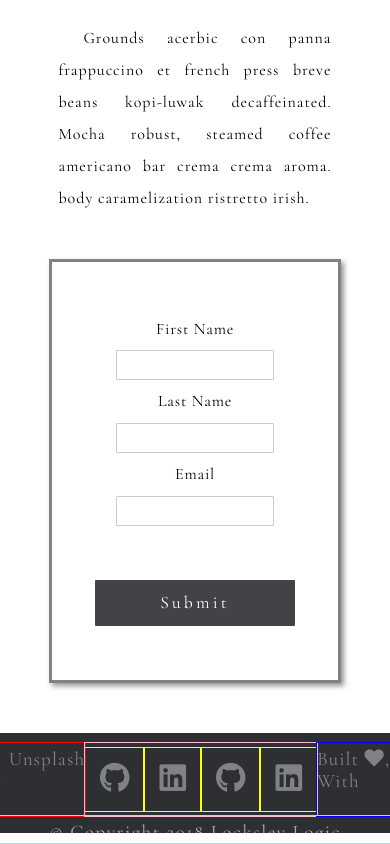
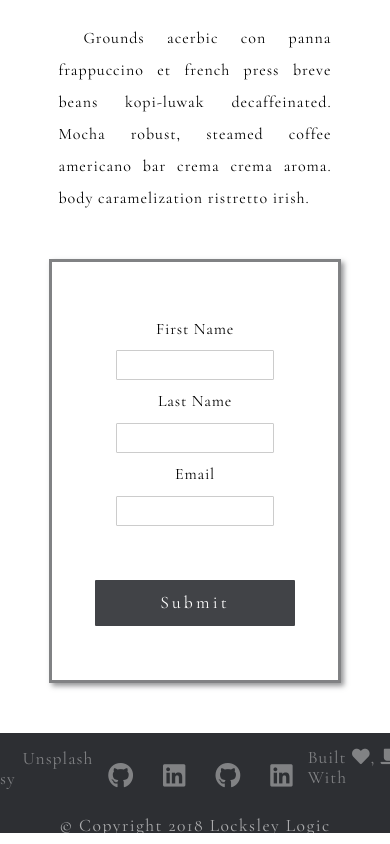
Before and after one commit to antdevelopment1/IntentManifestoApp, a website: page testing/index.html in a window 390 px wide. Shown: the part 2597-3441 px from the top of the page. Drawn offline with nearby package versions, Linux system fonts and the light colour scheme.

Commit message:
starts footer media queries

```diff
--- a/public/stylesheets/styles.css
+++ b/public/stylesheets/styles.css
@@ -630,7 +630,7 @@ input[type=submit]:hover {
 ====================== */
 .footer-section {
     display: flex;
-    flex-direction: row;
+    /* flex-direction: row; */
     /* justify-content: center; */
     /* align-items: space-between; */
     /* align-content: center; */
@@ -652,22 +652,22 @@ footer {
     padding-top: 10px;
 }
 
-.footer-links {
-    display: flex;
-    flex-direction: row;
-    justify-content: center;
-    align-content: center;
-    height: 100%;
-}
-
 .thanks-container {
-    display: flex;
+    /* display: flex; */
     flex-basis: 33.33%;
     flex-direction: row;
     align-content: center;
     justify-content: center;
     /* outline: 1px solid red; */
  }
+
+.footer-links {
+    display: flex;
+    /* flex-direction: row; */
+    justify-content: center;
+    align-content: center;
+    height: 100%;
+}
 
  .thanks,
  .learn {
@@ -699,7 +699,7 @@ footer {
 
 .footer-li {
     display: flex;
-    flex-direction: row;
+    /* flex-direction: row; */
     flex-basis: 33.33%;
     /* outline: 1px solid blue; */
     margin: 0 0 10px 0;
@@ -923,63 +923,20 @@ footer li {
 }
 
 @media screen and (max-width:1000px) {
-    .thanks-container {
-        display: flex;
-        flex-basis: 33.33%;
-        flex-direction: row;
-        align-content: center;
-        justify-content: center;
-        outline: 1px solid red;
-     }
 
      .thanks,
      .learn {
-        outline: 1px solid green;
-        font-size: 1.2rem;
-        letter-spacing: 1px;
-        color: rgba(255, 255, 255, .4);
-     }
-
-     .thanks span {
-        color: rgba(255, 255, 255, .4);
-        transition: color .2s ease-in-out .1s;
-        padding-left: 7px;
-     }
-
-     .learn-more {
-         display: flex;
-         flex-basis: 33.33%;
-         justify-content: center;
-         align-content: center;
-         outline: 1px solid blue;
-     }
-
-
-
-    .footer-li {
-        outline: 1px solid pink;
-    }
-
-    footer li {
-        display: flex;
-        flex-direction: row;
-        line-height: 1.4rem;
-        justify-content: space-evenly;
+        /* outline: 1px solid green; */
         font-size: 1.1rem;
-        padding: 15px 0;
-        outline: 1px solid yellow;
      }
 
      footer li a i {
-        font-size: 1.9rem;
+        font-size: 1.6rem;
      }
 
      footer p {
 
-        font-size: 1.2rem;
-        letter-spacing: .09rem;
-        padding-top: 5px;
-        outline: 1px solid lightblue;
+        font-size: 1.1rem;
     }
 
 }
@@ -1024,7 +981,6 @@ footer li {
         width: 55%;
         padding: 5px 15px;
     }
-
 }
 
 @media screen and (max-width: 875px) {
@@ -1133,6 +1089,11 @@ footer li {
         width: 55%;
         padding: 5px 15px;
     }
+
+
+
+
+
 
 }
 
```
